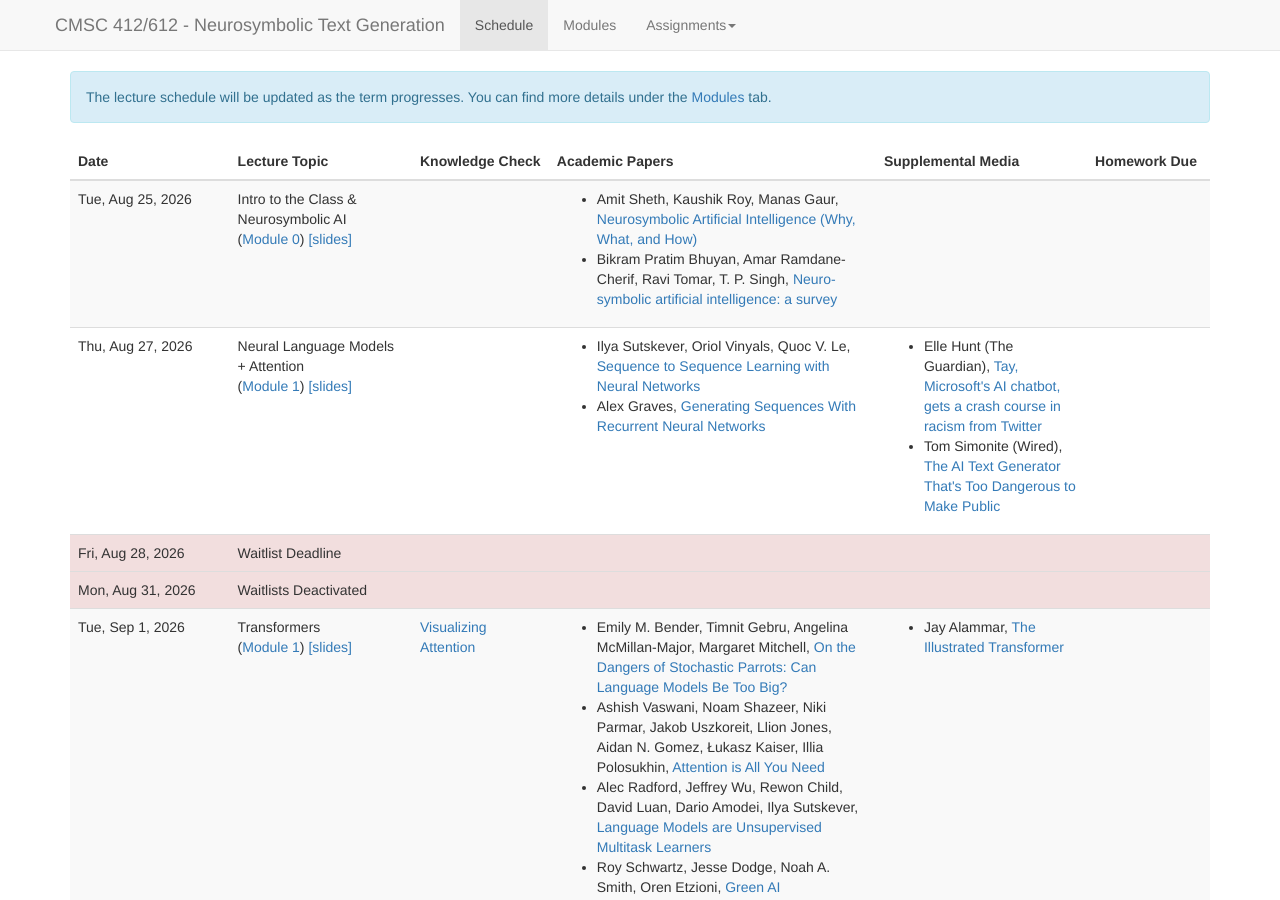
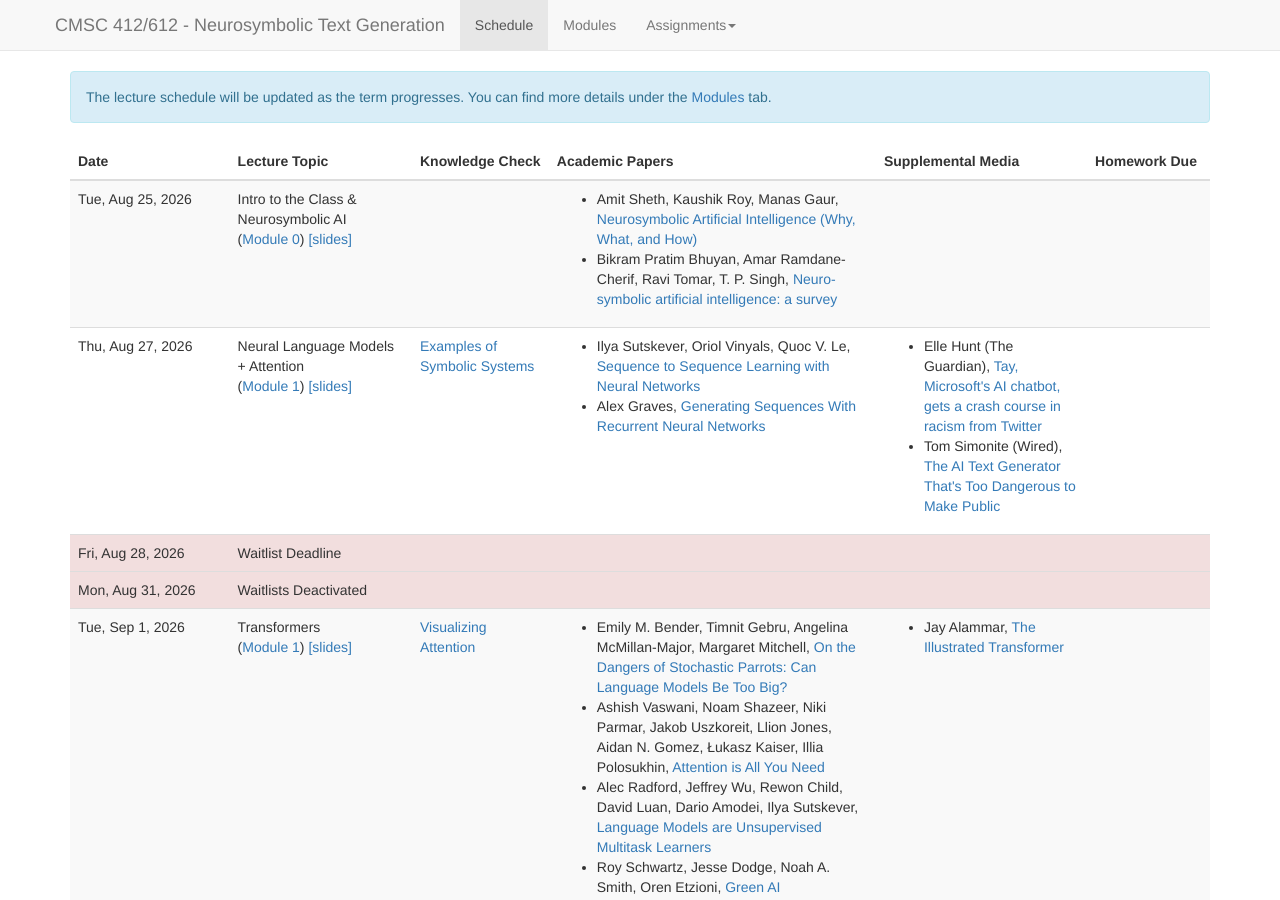
Before and after one commit to lara-martin/neurosymbolic-text-gen, a Jekyll site: the page built from lectures.md, in a window 1280 px wide and 900 px high. Built offline with Jekyll 4.4.1, drawn with Linux system fonts in a browser that asks for light colours; nearby versions of some CDN libraries; a script that is not in the unit is left out.

Commit message:
8/27 knowledge check

```diff
--- a/_data/lectures.yaml
+++ b/_data/lectures.yaml
@@ -5,6 +5,10 @@
 -
   date: 2026-08-27
   title: Neural Language Models + Attention
+  activities:
+    -
+      title: Examples of Symbolic Systems
+      url: https://blackboard.umbc.edu/ultra/courses/_112447_1/assessment/test/_8944860_1?gradeitemView=details
 
 -
   date: 2026-08-28
```
